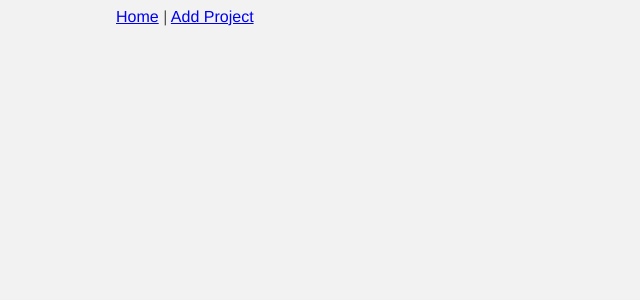
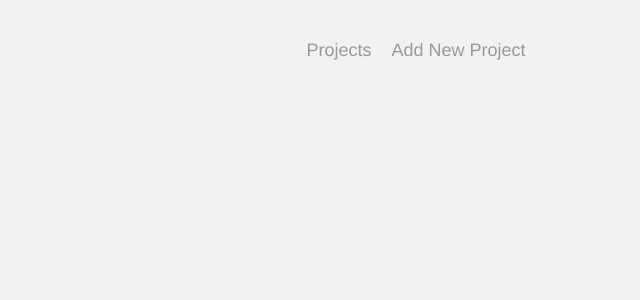
Before and after one commit to furkanceker/vuejs-lessons, a Vue app in the folder 11-Planner-App/planner-app/: page /projects/1 in a window 1280 px wide. Shown: the top 300 px of the page, without its empty margins (224-864 px from the left). Built offline with nearby package versions, Linux system fonts and the light colour scheme.

Commit message:
navbar component

```diff
--- a/11-Planner-App/planner-app/src/App.vue
+++ b/11-Planner-App/planner-app/src/App.vue
@@ -1,17 +1,15 @@
 <template>
   <div>
-    <nav>
-      <router-link to="/">Home</router-link> |
-      <router-link to="/add">Add Project</router-link>
-    </nav>
+    <Navbar />
     <router-view/>
   </div>
 </template>
 
 <script>
+import Navbar from './components/Navbar.vue';
 export default {
   components: {
-
+    Navbar
   }
 }
 </script>
--- /dev/null
+++ b/11-Planner-App/planner-app/src/components/Navbar.vue
@@ -0,0 +1,35 @@
+<template>
+  <nav class="main-nav">
+    <router-link :to="{name:'Home'}">Projects</router-link>
+    <router-link :to="{name:'Add'}">Add New Project</router-link>
+  </nav>
+</template>
+
+<script>
+export default {
+
+}
+</script>
+
+<style>
+.main-nav{
+    text-align: center;
+    margin: 40px auto;
+}
+.main-nav a {
+    display: inline-block;
+    text-decoration: none;
+    margin: 0 10px;
+    color: #999;
+    font-size: 18px;
+    transition: .3s;
+}
+.main-nav a:hover{
+    color: #666;
+}
+a.router-link-active {
+    border-bottom: 2px solid #111;
+    padding-bottom: 4px;
+    color: #333;
+}
+</style>
```
